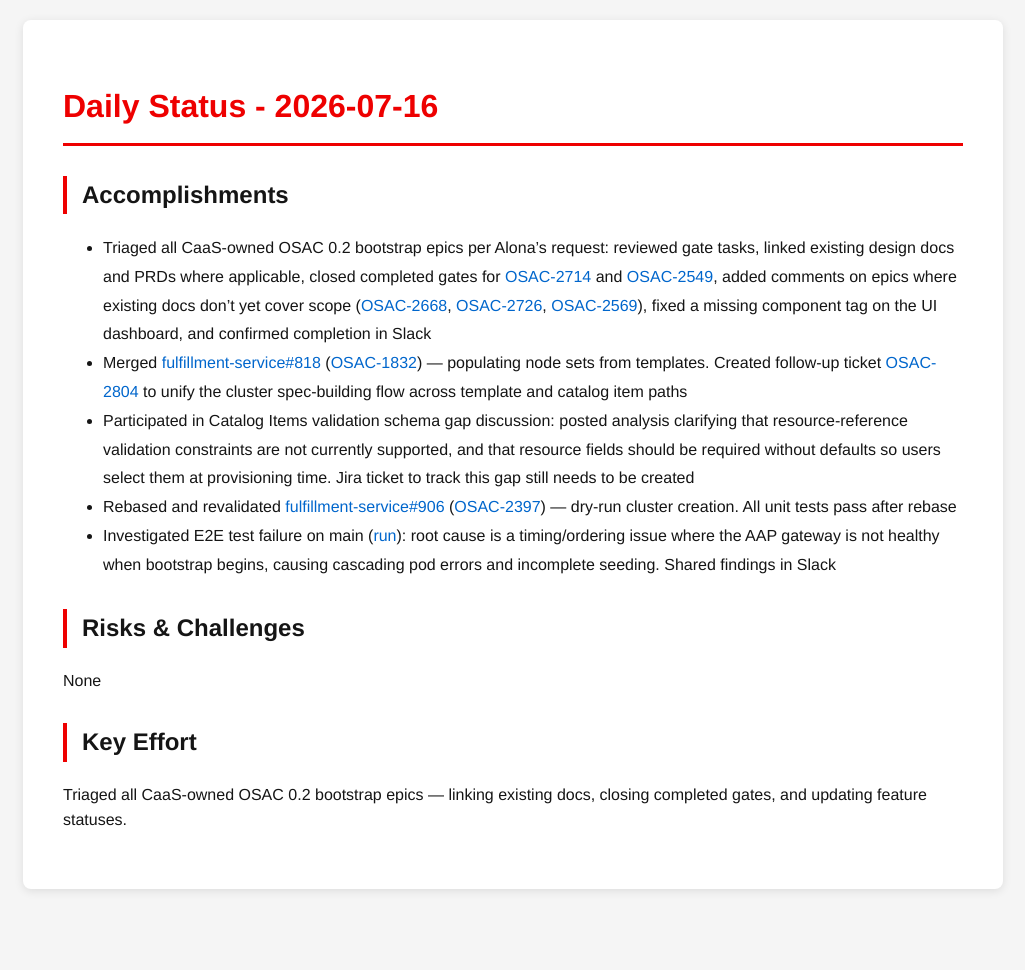
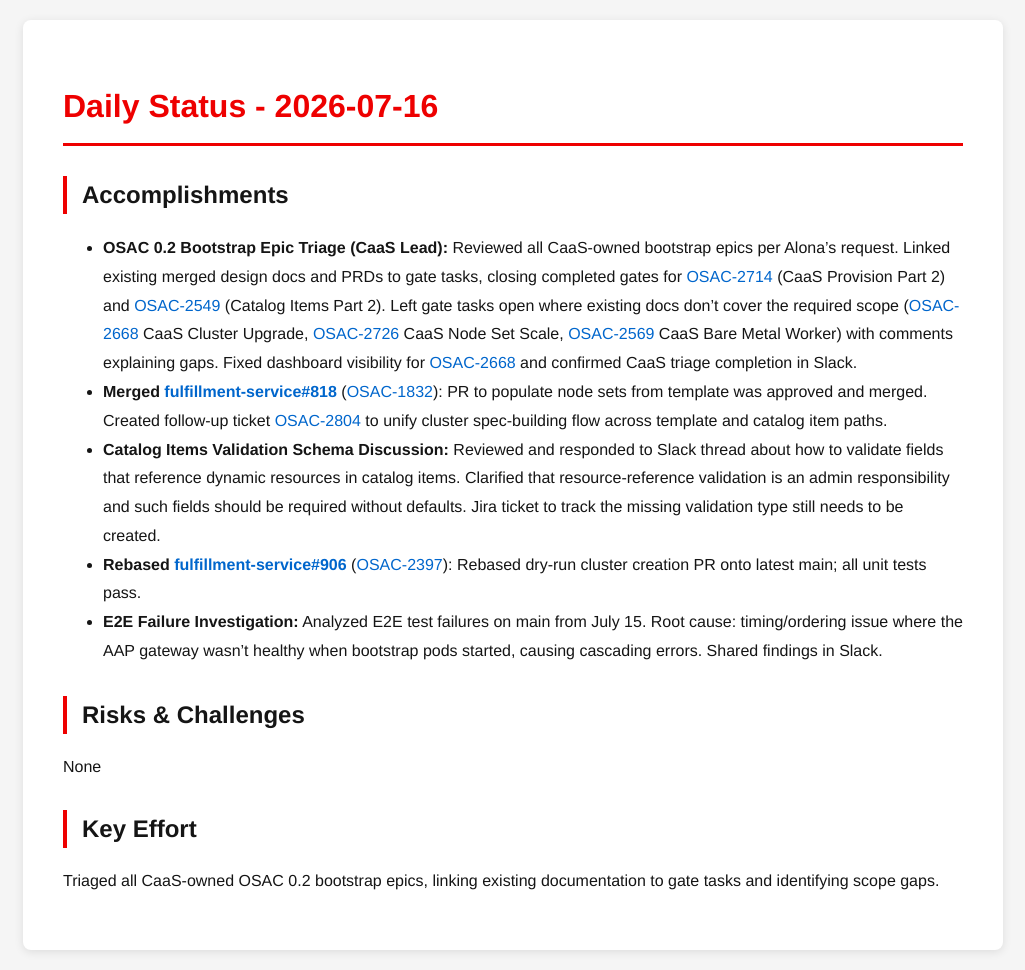
Before and after one commit to tzvatot/daily-status, a Jekyll site: the page built from 2026-07-16.md, in a window 1280 px wide. Shown: the whole page, without its empty margins (127-1152 px from the left). Built offline with Jekyll 4.4.1, drawn with Linux system fonts in a browser that asks for light colours; before the commit the page ends 909 px from its top, so only the background shows below that.

Commit message:
Daily status update - 2026-07-16

```diff
--- a/2026-07-16.md
+++ b/2026-07-16.md
@@ -7,14 +7,15 @@
 # Daily Status - 2026-07-16
 
 ## Accomplishments
-- Triaged all CaaS-owned OSAC 0.2 bootstrap epics per Alona's request: reviewed gate tasks, linked existing design docs and PRDs where applicable, closed completed gates for [OSAC-2714](https://redhat.atlassian.net/browse/OSAC-2714) and [OSAC-2549](https://redhat.atlassian.net/browse/OSAC-2549), added comments on epics where existing docs don't yet cover scope ([OSAC-2668](https://redhat.atlassian.net/browse/OSAC-2668), [OSAC-2726](https://redhat.atlassian.net/browse/OSAC-2726), [OSAC-2569](https://redhat.atlassian.net/browse/OSAC-2569)), fixed a missing component tag on the UI dashboard, and confirmed completion in Slack
-- Merged [fulfillment-service#818](https://github.com/osac-project/fulfillment-service/pull/818) ([OSAC-1832](https://redhat.atlassian.net/browse/OSAC-1832)) — populating node sets from templates. Created follow-up ticket [OSAC-2804](https://redhat.atlassian.net/browse/OSAC-2804) to unify the cluster spec-building flow across template and catalog item paths
-- Participated in Catalog Items validation schema gap discussion: posted analysis clarifying that resource-reference validation constraints are not currently supported, and that resource fields should be required without defaults so users select them at provisioning time. Jira ticket to track this gap still needs to be created
-- Rebased and revalidated [fulfillment-service#906](https://github.com/osac-project/fulfillment-service/pull/906) ([OSAC-2397](https://redhat.atlassian.net/browse/OSAC-2397)) — dry-run cluster creation. All unit tests pass after rebase
-- Investigated E2E test failure on main ([run](https://github.com/osac-project/fulfillment-service/actions/runs/29379201666)): root cause is a timing/ordering issue where the AAP gateway is not healthy when bootstrap begins, causing cascading pod errors and incomplete seeding. Shared findings in Slack
+
+- **OSAC 0.2 Bootstrap Epic Triage (CaaS Lead):** Reviewed all CaaS-owned bootstrap epics per Alona's request. Linked existing merged design docs and PRDs to gate tasks, closing completed gates for [OSAC-2714](https://redhat.atlassian.net/browse/OSAC-2714) (CaaS Provision Part 2) and [OSAC-2549](https://redhat.atlassian.net/browse/OSAC-2549) (Catalog Items Part 2). Left gate tasks open where existing docs don't cover the required scope ([OSAC-2668](https://redhat.atlassian.net/browse/OSAC-2668) CaaS Cluster Upgrade, [OSAC-2726](https://redhat.atlassian.net/browse/OSAC-2726) CaaS Node Set Scale, [OSAC-2569](https://redhat.atlassian.net/browse/OSAC-2569) CaaS Bare Metal Worker) with comments explaining gaps. Fixed dashboard visibility for [OSAC-2668](https://redhat.atlassian.net/browse/OSAC-2668) and confirmed CaaS triage completion in Slack.
+- **Merged [fulfillment-service#818](https://github.com/osac-project/fulfillment-service/pull/818)** ([OSAC-1832](https://redhat.atlassian.net/browse/OSAC-1832)): PR to populate node sets from template was approved and merged. Created follow-up ticket [OSAC-2804](https://redhat.atlassian.net/browse/OSAC-2804) to unify cluster spec-building flow across template and catalog item paths.
+- **Catalog Items Validation Schema Discussion:** Reviewed and responded to Slack thread about how to validate fields that reference dynamic resources in catalog items. Clarified that resource-reference validation is an admin responsibility and such fields should be required without defaults. Jira ticket to track the missing validation type still needs to be created.
+- **Rebased [fulfillment-service#906](https://github.com/osac-project/fulfillment-service/pull/906)** ([OSAC-2397](https://redhat.atlassian.net/browse/OSAC-2397)): Rebased dry-run cluster creation PR onto latest main; all unit tests pass.
+- **E2E Failure Investigation:** Analyzed E2E test failures on main from July 15. Root cause: timing/ordering issue where the AAP gateway wasn't healthy when bootstrap pods started, causing cascading errors. Shared findings in Slack.
 
 ## Risks & Challenges
 None
 
 ## Key Effort
-Triaged all CaaS-owned OSAC 0.2 bootstrap epics — linking existing docs, closing completed gates, and updating feature statuses.
+Triaged all CaaS-owned OSAC 0.2 bootstrap epics, linking existing documentation to gate tasks and identifying scope gaps.
```
